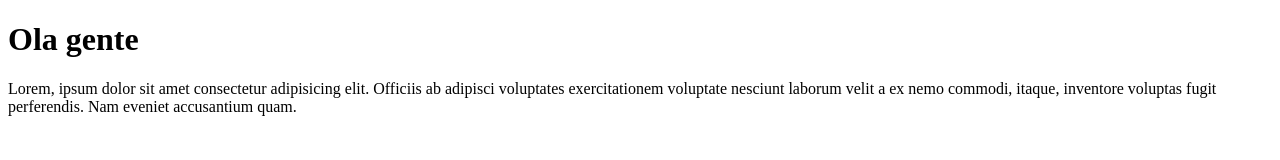
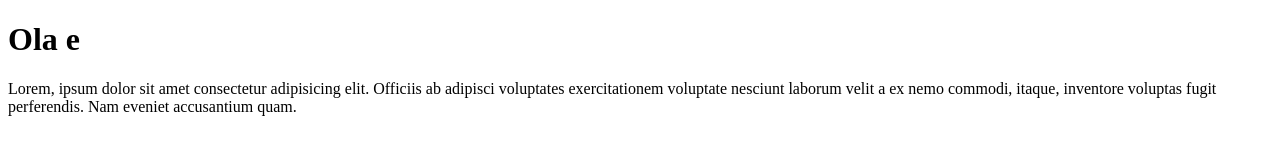
Before and after one commit to MarcioLLima/Laura, a plain HTML site: page index.html in a window 1280 px wide. Drawn offline with Linux system fonts and the light colour scheme.

Commit message:
Update index.html

```diff
--- a/index.html
+++ b/index.html
@@ -7,7 +7,7 @@
     <title>Document</title>
 </head>
 <body>
-   <h1>Ola gente</h1>
+   <h1>Ola e</h1>
    <p>Lorem, ipsum dolor sit amet consectetur adipisicing elit. Officiis ab adipisci voluptates exercitationem voluptate nesciunt laborum velit a ex nemo commodi, itaque, inventore voluptas fugit perferendis. Nam eveniet accusantium quam.</p>
 </body>
 </html>
```
